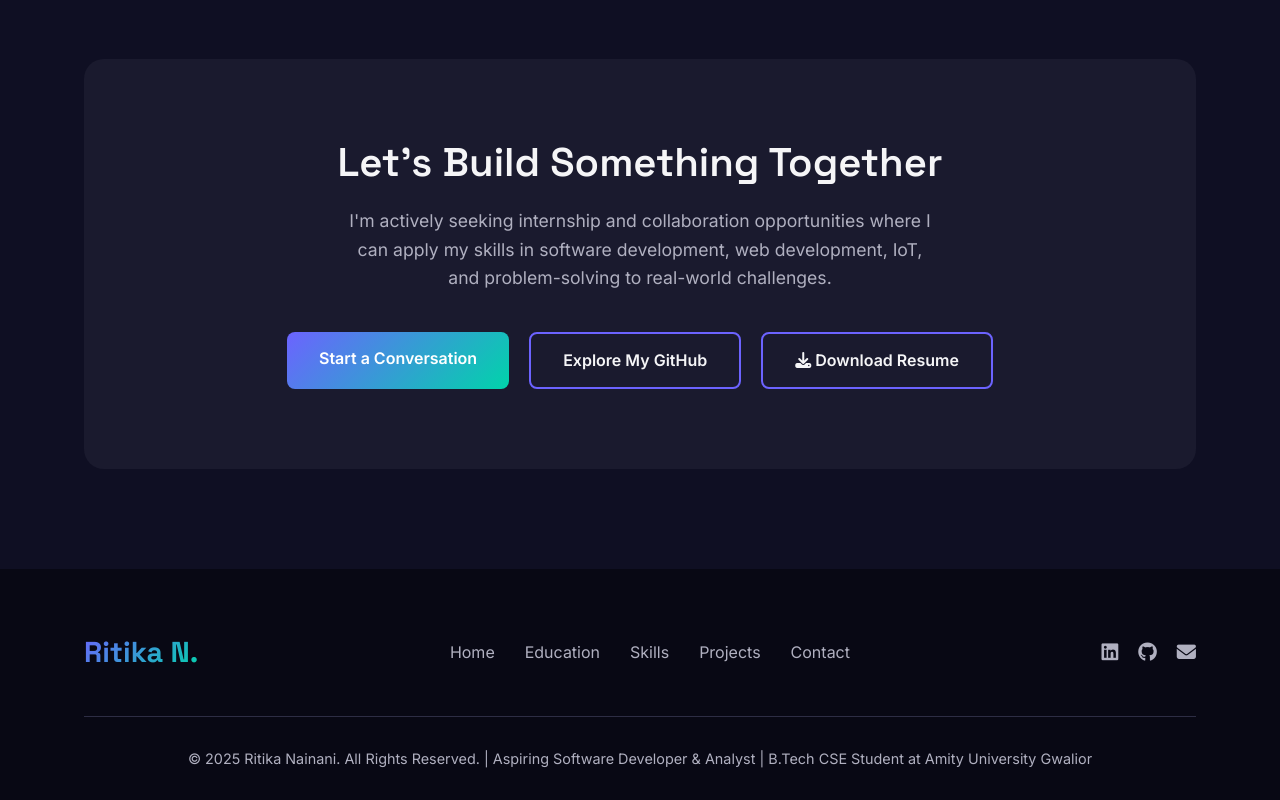
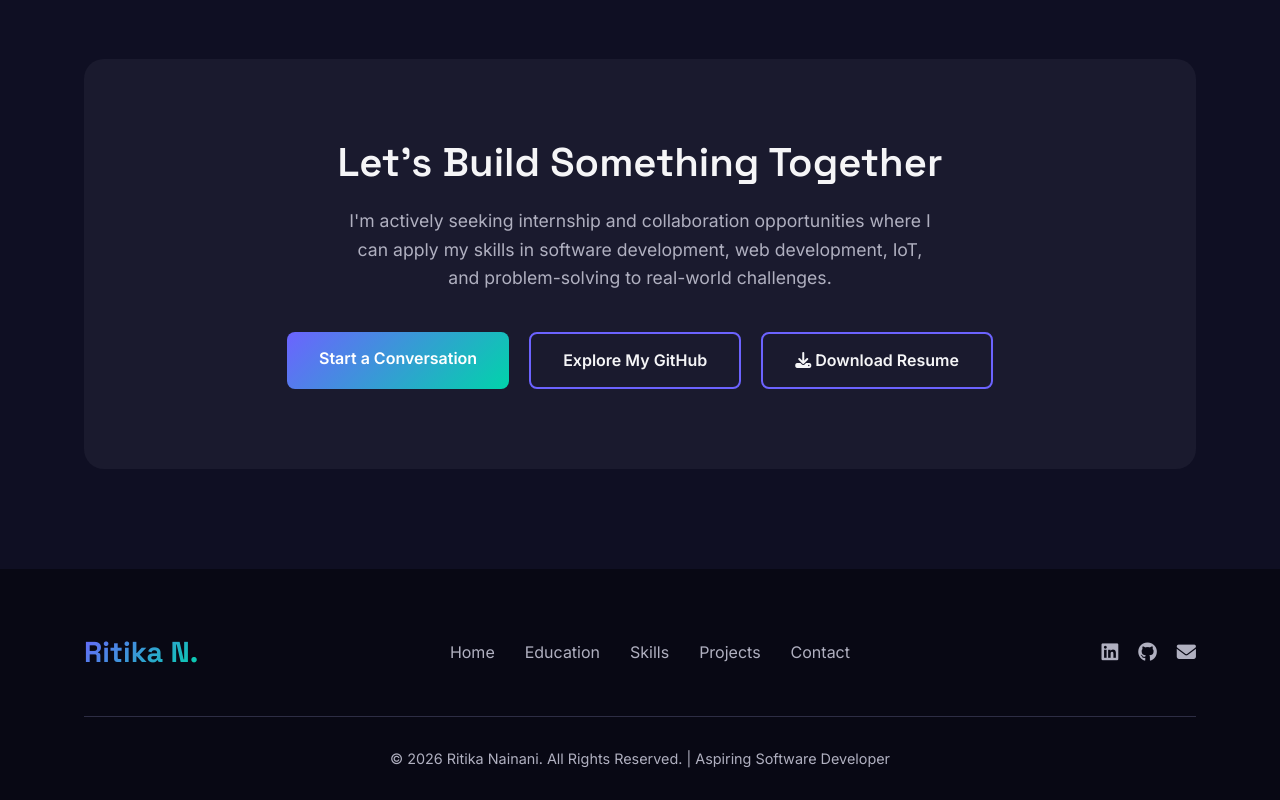
Before and after one commit to RitikaNainani25/portfolio, a plain HTML site: page index.html in a window 1280 px wide. Shown: the part 7464-8264 px from the top of the page. Drawn offline with Linux system fonts and the light colour scheme.

Commit message:
updated footer

```diff
--- a/index.html
+++ b/index.html
@@ -605,8 +605,8 @@
         </div>
         <div class="copyright">
           <p>
-            &copy; 2025 Ritika Nainani. All Rights Reserved. | Aspiring Software
-            Developer & Analyst | B.Tech CSE Student at Amity University Gwalior
+            &copy; 2026 Ritika Nainani. All Rights Reserved. | Aspiring Software
+            Developer
           </p>
         </div>
       </div>
```
